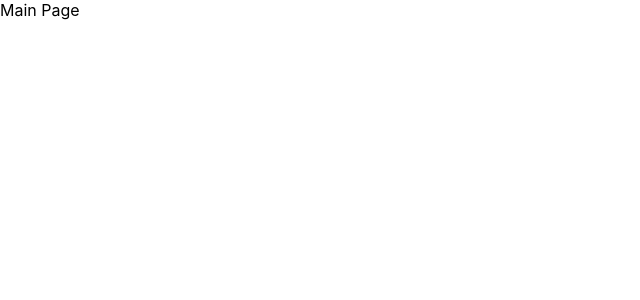
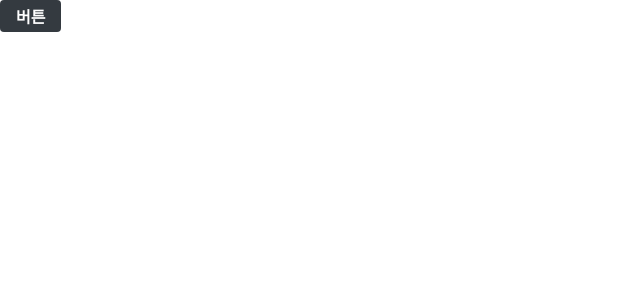
Before and after one commit to dhshffnfn123/Netflixer, a React (Create React App) app in the folder frontend/: page / in a window 1280 px wide. Shown: the top 300 px of the page, without its empty margins (0-640 px from the left). Built offline with nearby package versions, Linux system fonts and the light colour scheme.

Commit message:
글로벌 css, 버튼 css 적용

```diff
--- /dev/null
+++ b/frontend/src/components/common/Button.js
@@ -0,0 +1,23 @@
+import React from 'react';
+import styled from 'styled-components';
+import palette from '../../lib/styles/palette';
+
+const StyledButton = styled.button`
+  border: none;
+  border-radius: 4px;
+  font-size: 1rem;
+  font-weight: bold;
+  padding: 0.25rem 1rem;
+  color: white;
+  outline: none;
+  cursor: pointer;
+
+  background: ${palette.backgroundColor};
+  &:hover {
+    background: ${palette.fontColor};
+  }
+`;
+
+const Button = (props) => <StyledButton {...props} />;
+
+export default Button;
--- a/frontend/src/index.css
+++ b/frontend/src/index.css
@@ -1,10 +1,30 @@
 body {
   margin: 0;
+  padding: 0;
   font-family: -apple-system, BlinkMacSystemFont, 'Segoe UI', 'Roboto', 'Oxygen',
     'Ubuntu', 'Cantarell', 'Fira Sans', 'Droid Sans', 'Helvetica Neue',
     sans-serif;
   -webkit-font-smoothing: antialiased;
   -moz-osx-font-smoothing: grayscale;
+  box-sizing: border-box;
+  min-height: 100%;
+}
+
+#root {
+  min-height: 100%;
+}
+
+html {
+  height: 100%;
+}
+
+a {
+  color: inherit;
+  text-decoration: none;
+}
+
+* {
+  box-sizing: inherit;
 }
 
 code {
--- /dev/null
+++ b/frontend/src/lib/styles/palette.js
@@ -0,0 +1,7 @@
+const palette = {
+  backgroundColor: '#343a40',
+  inputBoxColor: '#868e96',
+  fontColor: '#c92a2a',
+};
+
+export default palette;
--- a/frontend/src/pages/MainPage.js
+++ b/frontend/src/pages/MainPage.js
@@ -1,7 +1,12 @@
 import React from 'react';
+import Button from '../components/common/Button';
 
 const MainPage = () => {
-  return <div>Main Page</div>;
+  return (
+    <div>
+      <Button>버튼</Button>
+    </div>
+  );
 };
 
 export default MainPage;
```
